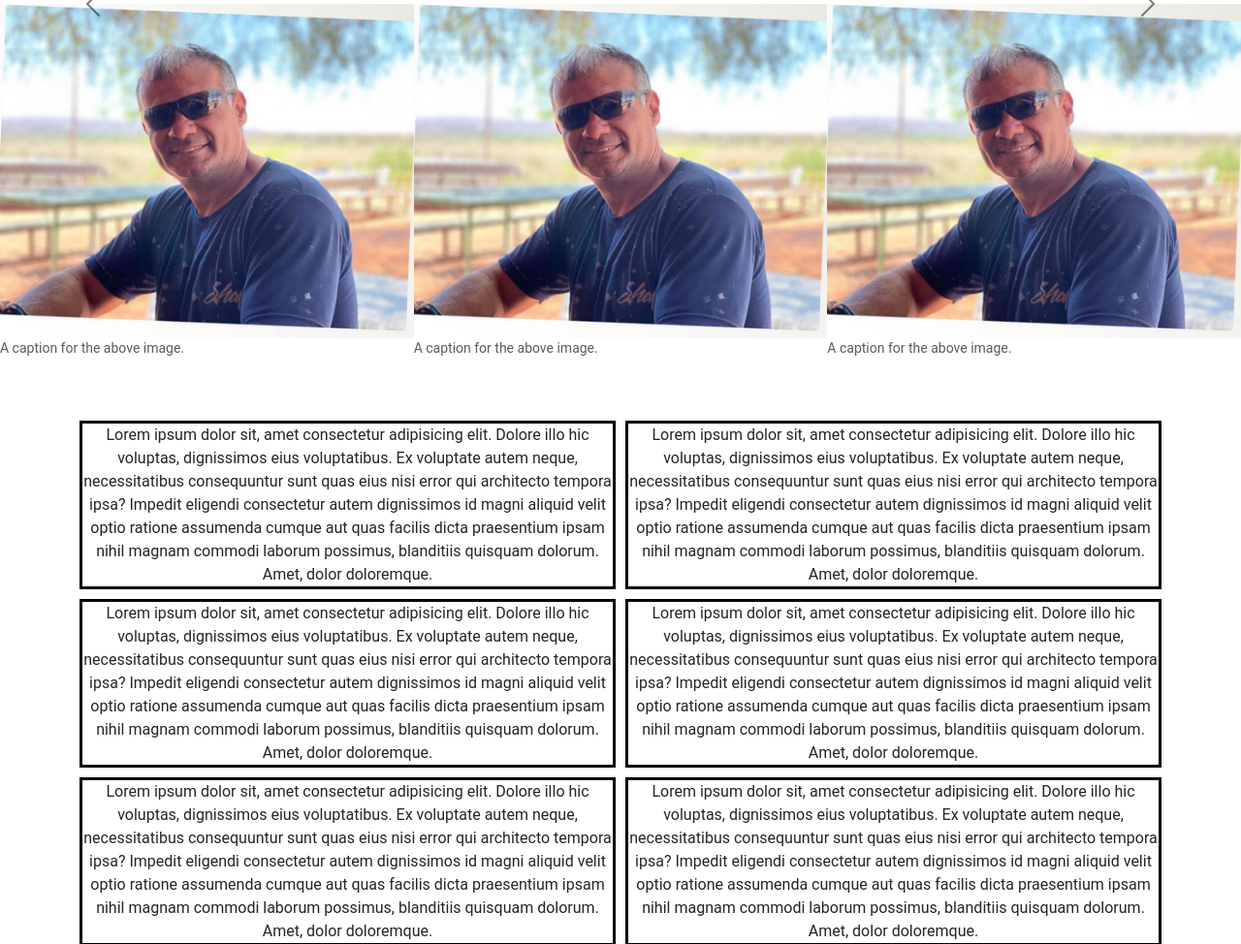
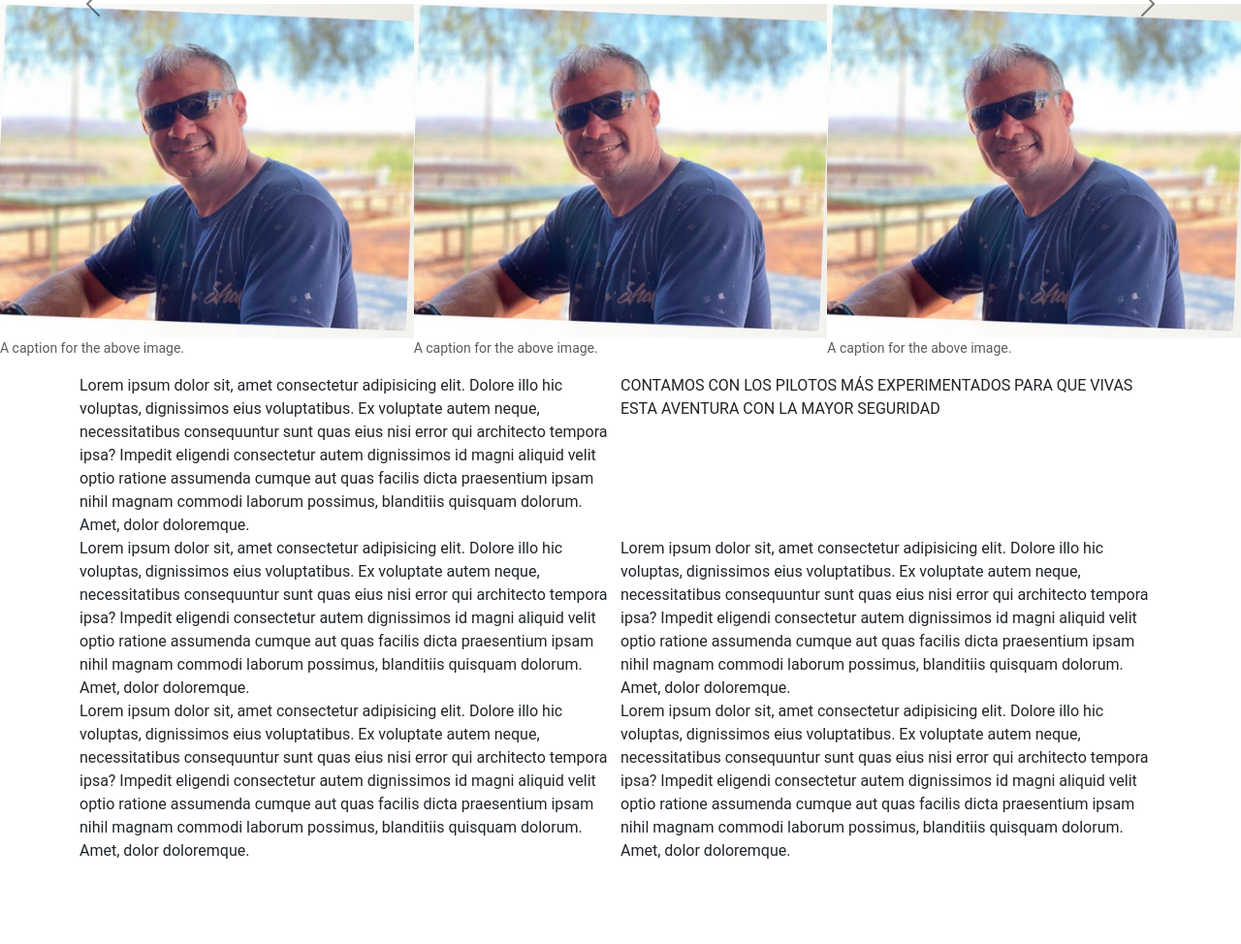
Before and after one commit to lucasluna8926/cielo__extremo, a plain HTML site: page index.html in a window 1280 px wide. Shown: the part 1826-2800 px from the top of the page at 97% size. After the commit the page ends 2716 px from the top, so only its background shows below. Drawn offline with nearby package versions, Linux system fonts and the light colour scheme.

Commit message:
vambios en galeria sm y prueba con grid

```diff
--- a/index.html
+++ b/index.html
@@ -35,9 +35,12 @@
 
 
     <!--header-responsive-->
-    <header class="fixed-top container-fluid d-flex justify-content-center">
-
-        <nav class="navbar navbar-expand-lg navbar-expand-md navbar-dark ">
+
+
+
+    <header class="fixed-top  d-flex justify-content-center">
+
+        <nav class="navbar navbar-expand-lg navbar-expand-md navbar-dark  ">
 
 
 
@@ -88,6 +91,8 @@
         </nav>
 
     </header>
+
+
 
 
 
@@ -991,13 +996,13 @@
     <!--imagesGllery-sm-->
 
 
-
-    <div class="container  mt-3  d-sm-block d-lg-none d-md-none ">
+<div class="container">
+
+    <div class="  mt-3  d-sm-block d-lg-none d-md-none ">
         <h1 class="text-center" style="font-family: 'norwester';">GALERIA</h1>
 
-        <nav class="container">
-
-            <div class="nav nav-tabs d-flex flex-nowrap justify-content-around galeria" id="nav-tab" role="tablist">
+
+            <nav class="nav nav-tabs d-flex flex-nowrap justify-content-around galeria" id="nav-tab" role="tablist">
 
                 <button style="box-sizing: border-box; border: inset black 3px;
                " class="nav-link active " id="nav-despegue-tab" data-bs-toggle="tab" data-bs-target="#nav-despegue"
@@ -1014,9 +1019,8 @@
                 <button style=" border: inset black 3px; box-sizing: border-box!important;  " class="nav-link"
                     id="nav-videos-tab" data-bs-toggle="tab" data-bs-target="#nav-videos" type="button" role="tab"
                     aria-controls="nav-videos" aria-selected="false">Videos</button>
-            </div>
-
-        </nav>
+            </nav>
+
 
 
         <div class="tab-content mt-3" id="nav-tabContent">
@@ -1479,23 +1483,52 @@
 
     </div>
 
-
-
-    <div class="parent container text-center mt-5">
-        <div class="div1">Lorem ipsum dolor sit, amet consectetur adipisicing elit. Dolore illo hic voluptas, dignissimos eius voluptatibus. Ex voluptate autem neque, necessitatibus consequuntur sunt quas eius nisi error qui architecto tempora ipsa?
-        Impedit eligendi consectetur autem dignissimos id magni aliquid velit optio ratione assumenda cumque aut quas facilis dicta praesentium ipsam nihil magnam commodi laborum possimus, blanditiis quisquam dolorum. Amet, dolor doloremque.  </div>
-        <div class="div2">Lorem ipsum dolor sit, amet consectetur adipisicing elit. Dolore illo hic voluptas, dignissimos eius voluptatibus. Ex voluptate autem neque, necessitatibus consequuntur sunt quas eius nisi error qui architecto tempora ipsa?
-        Impedit eligendi consectetur autem dignissimos id magni aliquid velit optio ratione assumenda cumque aut quas facilis dicta praesentium ipsam nihil magnam commodi laborum possimus, blanditiis quisquam dolorum. Amet, dolor doloremque. </div>
-        <div class="div3">Lorem ipsum dolor sit, amet consectetur adipisicing elit. Dolore illo hic voluptas, dignissimos eius voluptatibus. Ex voluptate autem neque, necessitatibus consequuntur sunt quas eius nisi error qui architecto tempora ipsa?
-        Impedit eligendi consectetur autem dignissimos id magni aliquid velit optio ratione assumenda cumque aut quas facilis dicta praesentium ipsam nihil magnam commodi laborum possimus, blanditiis quisquam dolorum. Amet, dolor doloremque. </div>
-        <div class="div4">Lorem ipsum dolor sit, amet consectetur adipisicing elit. Dolore illo hic voluptas, dignissimos eius voluptatibus. Ex voluptate autem neque, necessitatibus consequuntur sunt quas eius nisi error qui architecto tempora ipsa?
-        Impedit eligendi consectetur autem dignissimos id magni aliquid velit optio ratione assumenda cumque aut quas facilis dicta praesentium ipsam nihil magnam commodi laborum possimus, blanditiis quisquam dolorum. Amet, dolor doloremque. </div>
-        <div class="div5">Lorem ipsum dolor sit, amet consectetur adipisicing elit. Dolore illo hic voluptas, dignissimos eius voluptatibus. Ex voluptate autem neque, necessitatibus consequuntur sunt quas eius nisi error qui architecto tempora ipsa?
-        Impedit eligendi consectetur autem dignissimos id magni aliquid velit optio ratione assumenda cumque aut quas facilis dicta praesentium ipsam nihil magnam commodi laborum possimus, blanditiis quisquam dolorum. Amet, dolor doloremque. </div>
-        <div class="div6">Lorem ipsum dolor sit, amet consectetur adipisicing elit. Dolore illo hic voluptas, dignissimos eius voluptatibus. Ex voluptate autem neque, necessitatibus consequuntur sunt quas eius nisi error qui architecto tempora ipsa?
-        Impedit eligendi consectetur autem dignissimos id magni aliquid velit optio ratione assumenda cumque aut quas facilis dicta praesentium ipsam nihil magnam commodi laborum possimus, blanditiis quisquam dolorum. Amet, dolor doloremque. </div>
+</div>
+
+
+
+
+
+    <div class="container">
+
+        <div class="parent  ">
+            <div class="bloque1">Lorem ipsum dolor sit, amet consectetur adipisicing elit. Dolore illo hic voluptas,
+                dignissimos eius voluptatibus. Ex voluptate autem neque, necessitatibus consequuntur sunt quas eius nisi
+                error qui architecto tempora ipsa?
+                Impedit eligendi consectetur autem dignissimos id magni aliquid velit optio ratione assumenda cumque aut
+                quas facilis dicta praesentium ipsam nihil magnam commodi laborum possimus, blanditiis quisquam dolorum.
+                Amet, dolor doloremque. </div>
+            <div class="bloque2">CONTAMOS CON LOS PILOTOS MÁS EXPERIMENTADOS PARA QUE VIVAS ESTA AVENTURA CON LA MAYOR
+                SEGURIDAD </div>
+            <div class="bloque3">Lorem ipsum dolor sit, amet consectetur adipisicing elit. Dolore illo hic voluptas,
+                dignissimos eius voluptatibus. Ex voluptate autem neque, necessitatibus consequuntur sunt quas eius nisi
+                error qui architecto tempora ipsa?
+                Impedit eligendi consectetur autem dignissimos id magni aliquid velit optio ratione assumenda cumque aut
+                quas facilis dicta praesentium ipsam nihil magnam commodi laborum possimus, blanditiis quisquam dolorum.
+                Amet, dolor doloremque. </div>
+            <div class="bloque4">Lorem ipsum dolor sit, amet consectetur adipisicing elit. Dolore illo hic voluptas,
+                dignissimos eius voluptatibus. Ex voluptate autem neque, necessitatibus consequuntur sunt quas eius nisi
+                error qui architecto tempora ipsa?
+                Impedit eligendi consectetur autem dignissimos id magni aliquid velit optio ratione assumenda cumque aut
+                quas facilis dicta praesentium ipsam nihil magnam commodi laborum possimus, blanditiis quisquam dolorum.
+                Amet, dolor doloremque. </div>
+            <div class="bloque5">Lorem ipsum dolor sit, amet consectetur adipisicing elit. Dolore illo hic voluptas,
+                dignissimos eius voluptatibus. Ex voluptate autem neque, necessitatibus consequuntur sunt quas eius nisi
+                error qui architecto tempora ipsa?
+                Impedit eligendi consectetur autem dignissimos id magni aliquid velit optio ratione assumenda cumque aut
+                quas facilis dicta praesentium ipsam nihil magnam commodi laborum possimus, blanditiis quisquam dolorum.
+                Amet, dolor doloremque. </div>
+            <div class="bloque6">Lorem ipsum dolor sit, amet consectetur adipisicing elit. Dolore illo hic voluptas,
+                dignissimos eius voluptatibus. Ex voluptate autem neque, necessitatibus consequuntur sunt quas eius nisi
+                error qui architecto tempora ipsa?
+                Impedit eligendi consectetur autem dignissimos id magni aliquid velit optio ratione assumenda cumque aut
+                quas facilis dicta praesentium ipsam nihil magnam commodi laborum possimus, blanditiis quisquam dolorum.
+                Amet, dolor doloremque. </div>
+        </div>
+
+
+
     </div>
-
 
 
 
--- a/styles.css
+++ b/styles.css
@@ -16,26 +16,45 @@ body {
   font-family: 'Roboto', sans-serif !important;
   margin: 0px;
   max-width: 100%;
+
+
 }
-
 
 
 
 
 .parent {
   display: grid;
-  grid-template-columns: 2fr  2fr ;
-  grid-template-rows: 3fr 3fr 3fr;
-  grid-column-gap: 10px;
-  grid-row-gap: 10px;
-
+  grid-template-columns: repeat(2, 1fr);
+  grid-template-rows: repeat(3, 1fr);
+  grid-template-areas:
+  "v1 v2"
+  "v3 v4"
+  "v5 v6"
 
 }
 
-.div1, .div2, .div3, .div4, .div5, .div6{
-  border: #000 solid;
 
+.bloque1{
+  grid-area: v1 ;
 }
+.bloque2{
+  grid-area: v2;
+}
+.bloque3{
+  grid-area: v3 ;
+}
+.bloque4{
+  grid-area: v4 ;
+}
+.bloque5{
+  grid-area: v5 ;
+}
+.bloque6{
+  grid-area: v6 ;
+}
+
+
 
 .font__carousel1 {
   font-family: 'norwester';
@@ -424,9 +443,32 @@ header.down {
     margin: 0 25% 0% 25%;
   }
 }
+/* Reglas para pantallas chicas */
 
 
-/* Reglas para pantallas chicas */
+@media only screen and (max-width: 600px) {
+
+
+  .parent{
+    grid-template-columns:1fr;
+    grid-template-rows: repeat(6, 1fr);
+      grid-template-areas:
+      "v2"
+      "v1"
+      "v3"
+      "v4"
+      "v5"
+      "v6";
+  }
+
+  [class^="bloque"] {
+    border: #000 solid 1px;
+    margin-bottom: 10px;
+  }
+
+
+
+}
 @media only screen and (max-width: 1000px) {
   .quienes__somos {
 
@@ -434,6 +476,8 @@ header.down {
     margin: 5%;
     font-size: 0.8rem;
   }
+
+
 
   .logo__nosotros {
     display: none;
```
